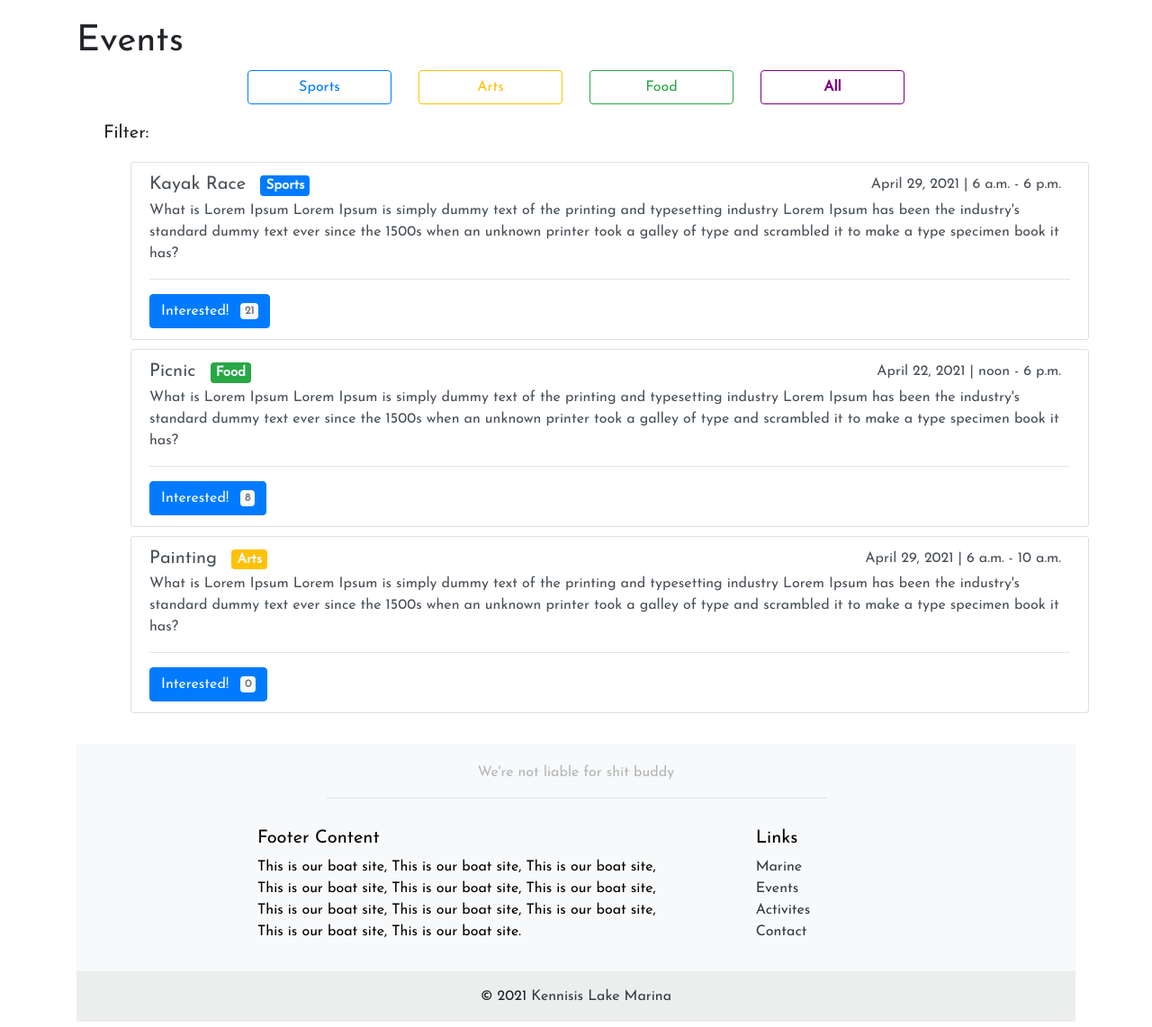
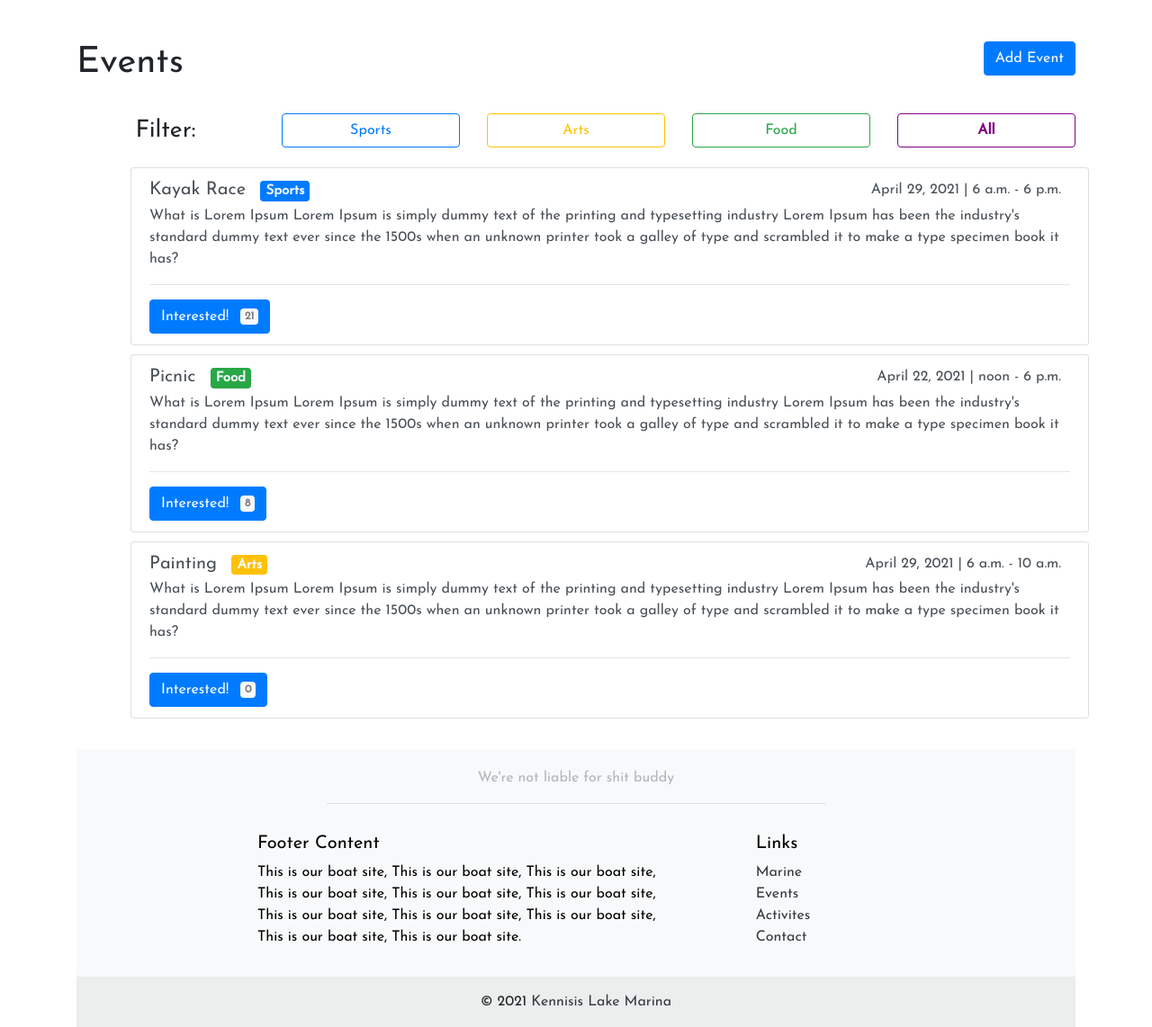
Before and after one commit to jaysondale/boat-rental-app, a Django app: page /events/ in a window 1280 px wide. Shown: the part 58-1200 px from the top of the page at 90% size. Run offline with Django 3.2, Linux system fonts and the light colour scheme; data comes from the database, SQL or seed files in the repository; both versions use the stored data as it was after the commit; some libraries are stand-ins or nearby versions.

Commit message:
event form added

```diff
--- a/src/boatrent/urls.py
+++ b/src/boatrent/urls.py
@@ -38,6 +38,7 @@ urlpatterns = [
     path('', boat_views.boat_detail_view, name='main'),
     path('marine/', boat_views.marine_view, name='marine'),
     path('events/', event_views.events_view, name='events'),
+    path('events/add', event_views.event_add, name='add_event'),
     path('events/<event_id>', event_views.event_filter, name='events_filter'),
     path(r'events/(?P<event_id>[0-9]+)/$', event_views.event_interested, name='events_interested'),
     path('contact/', boat_views.contact_view, name='contact'),
--- a/src/events/templates/events/events.html
+++ b/src/events/templates/events/events.html
@@ -3,28 +3,34 @@
 
 {% block main_content %}
 
-<div class='container top-container pt-4'>
+<div class='container top-container pt-5'>
 	<div class='row'>
-		<div class='col-12 text-md-left text-center'>
+		<div class='col text-md-left text-center'>
 			<h1>Events</h1>
+		</div>
+        <div class='col text-md-right text-center'>
+			<a class="btn btn-primary" href="{% url 'add_event' %}" role="button">Add Event</a>
 		</div>
     </div>
 
-    <div class='row'>
-        <div class='col-md-2 col-12 offset-md-2 mb-2 mb-md-0'>
+    <div class='row pt-4'>
+        <div class='col d-flex justify-content-center'>
+            <div style='font-size: 20pt '>Filter:</div>
+        </div>
+        <div class='col'>
             <a href="{% url 'events_filter' event_id='Sports' %}" type="button" class="btn btn-outline-primary w-100">Sports</a>
         </div>
-        <div class='col-md-2 col-12 mb-2 mb-md-0'>
+        <div class='col'>
              <a href="{% url 'events_filter' event_id='Arts' %}" type="button" class="btn btn-outline-warning w-100">Arts</a>
         </div>
-        <div class='col-md-2 col-12 mb-2 mb-md-0'>
+        <div class='col'>
            <a href="{% url 'events_filter' event_id='Food' %}" type="button" class="btn btn-outline-success w-100">Food</a>
         </div>
-        <div class='col-md-2 col-12 mb-2 mb-md-0'>
+        <div class='col'>
             <a href="{% url 'events_filter' event_id='NA' %}" type="button" class="btn benhoganbutton w-100">All</a>
         </div>
     </div>
-        <h5 style='margin-top: 20px; margin-left: 30px;'>Filter:</h5>
+
 
 
     <div class='row' style="margin-top: 20px; margin-left: 60px;">
--- a/src/events/views.py
+++ b/src/events/views.py
@@ -1,5 +1,6 @@
 from django.shortcuts import render, redirect
 from django.db.models import F
+from .forms import event_form
 
 from .models import Event
 
@@ -35,3 +36,20 @@ def event_filter(request, event_id=None, event_pk=None):
 def event_interested(request, event_id=None):
 	Event.objects.filter(pk=event_id).update(Interested=F('Interested') + 1)
 	return redirect("events")
+
+def event_add(request):
+
+	if request.method == 'POST':
+		form = event_form(request.POST)
+		if form.is_valid():
+			form.save()
+			return redirect('events')
+	else:
+		print('not valid')
+		form = event_form()
+
+	context = {
+		'form' : form
+	}
+
+	return render(request, 'events/event_form.html', context)
--- a/src/user_manage/views.py
+++ b/src/user_manage/views.py
@@ -1,4 +1,4 @@
-from django.shortcuts import render
+from django.shortcuts import render, redirect
 from .forms import CustomUserCreationForm
 
 # Create your views here.
```
Also changed, not shown: src/events/forms.py (added, +9 -0 lines), src/events/templates/events/event_form.html (added, +79 -0 lines), src/db.sqlite3.
